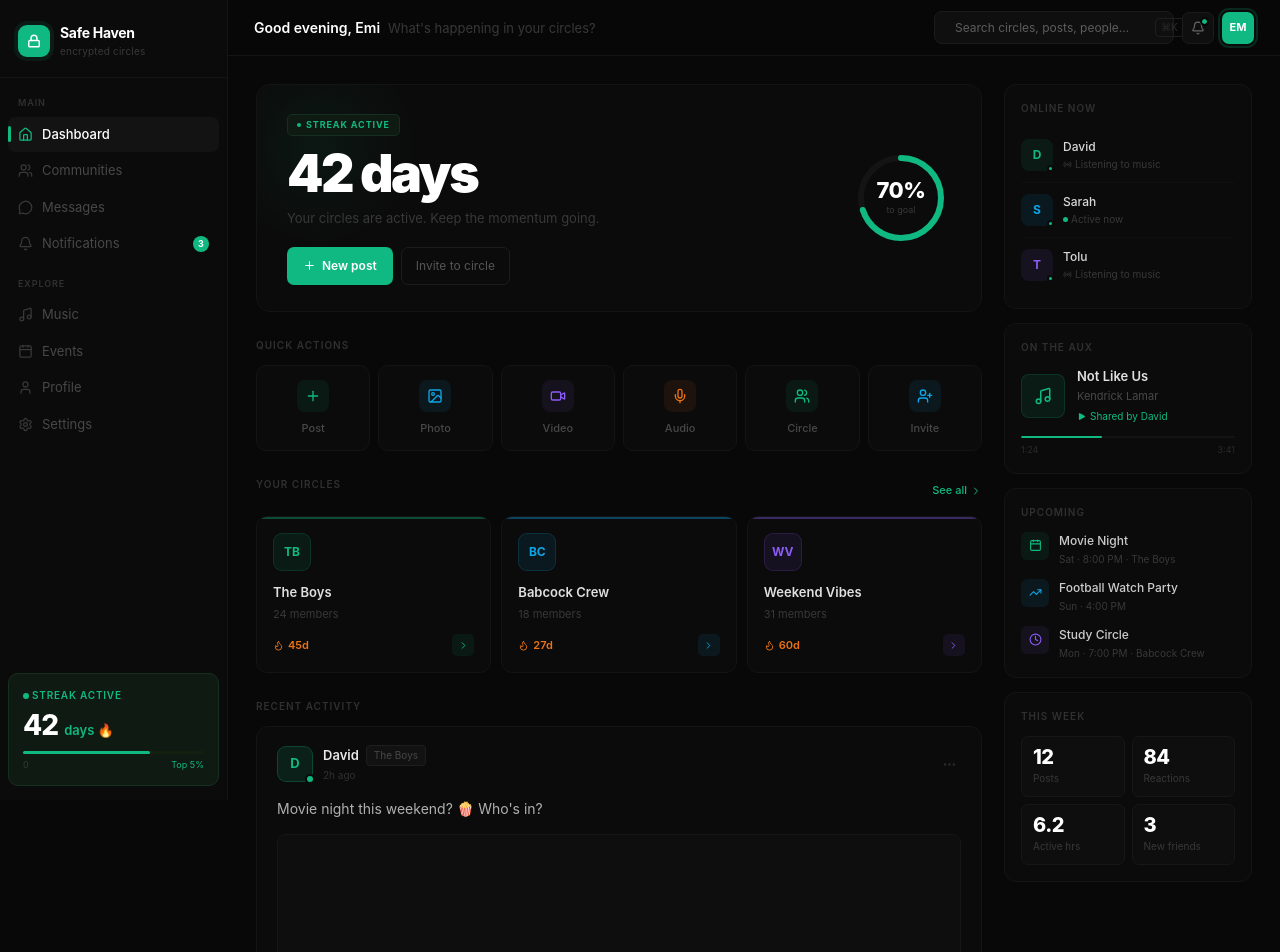
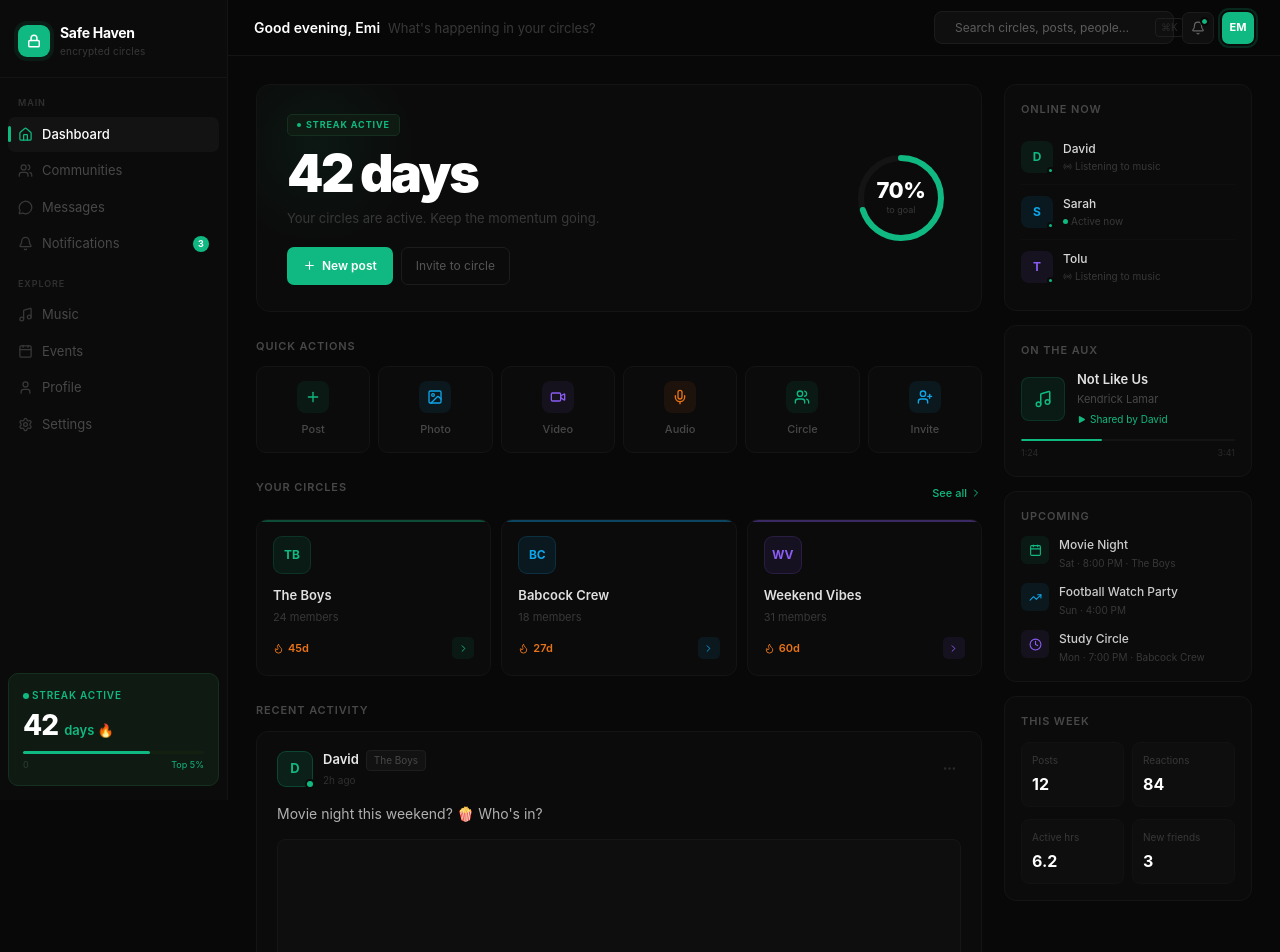
Before and after one commit to Billsthename22/Haven, a Next.js app: page /Dashboard in a window 1280 px wide. Shown: the top 952 px of the page. Built offline with nearby package versions, Linux system fonts and the light colour scheme.

Commit message:
fixed page

```diff
--- a/app/Dashboard/page.tsx
+++ b/app/Dashboard/page.tsx
@@ -5,8 +5,18 @@ import {
   Bell, Search, Plus, Users, MessageCircle, Home, Music,
   Calendar, Flame, Clock, Settings, User, Image as ImageIcon,
   Video, UserPlus, ChevronRight, Heart, Share2, Play, Lock,
-  Mic, MoreHorizontal, TrendingUp, Zap, BookOpen, Radio,
+  Mic, MoreHorizontal, TrendingUp, Radio,
 } from "lucide-react";
+
+// Sub-component for semantic markup and consistent section styling
+const SectionLabel = ({ children }: { children: React.ReactNode }) => (
+  <h2 style={{
+    fontSize: "11px", fontWeight: 600, color: "#484848",
+    textTransform: "uppercase", letterSpacing: "0.08em", marginBottom: "12px"
+  }}>
+    {children}
+  </h2>
+);
 
 const communities = [
   { name: "The Boys", members: 24, streak: 45, initials: "TB", hue: "#10b981" },
@@ -70,8 +80,10 @@ const weekStats = [
 
 export default function DashboardPage() {
   const [activeTab, setActiveTab] = useState("Dashboard");
-  const [likedPosts, setLikedPosts] = useState({ 0: false, 1: true });
-  const toggleLike = (i) => setLikedPosts(prev => ({ ...prev, [i]: !prev[i] }));
+  const [likedPosts, setLikedPosts] = useState<Record<number, boolean>>({ 0: false, 1: true });
+
+  // FIXED: Added typed parameter signature to satisfy TypeScript configuration rules
+  const toggleLike = (i: number) => setLikedPosts(prev => ({ ...prev, [i]: !prev[i] }));
 
   return (
     <div style={{
@@ -158,7 +170,6 @@ export default function DashboardPage() {
 
         {/* Nav */}
         <nav style={{ flex: 1, padding: "10px 8px", display: "flex", flexDirection: "column", gap: 1 }}>
-          {/* Section label */}
           <div style={{ fontSize: 9, fontWeight: 600, color: "#303030", textTransform: "uppercase", letterSpacing: "0.1em", padding: "8px 10px 6px" }}>Main</div>
           {navItems.slice(0,4).map(({ icon: Icon, label }) => {
             const active = activeTab === label;
@@ -219,10 +230,10 @@ export default function DashboardPage() {
         </div>
       </aside>
 
-      {/* ── Main ── */}
+      {/* ── Main Panel ── */}
       <main style={{ flex: 1, overflowY: "auto", minWidth: 0 }}>
 
-        {/* Header */}
+        {/* Sticky Header Bar */}
         <header style={{
           position: "sticky", top: 0, zIndex: 40,
           background: "rgba(8,8,8,0.96)", borderBottom: "1px solid #141414",
@@ -230,8 +241,7 @@ export default function DashboardPage() {
           display: "flex", alignItems: "center", justifyContent: "space-between",
         }}>
           <div style={{ display: "flex", alignItems: "center", gap: 10 }}>
-            {/* Mobile hamburger */}
-            <button className="sh-mobile-bar" onClick={() => {}} style={{
+            <button className="sh-mobile-bar" style={{
               width: 32, height: 32, borderRadius: 7, background: "#111", border: "1px solid #1c1c1c",
               cursor: "pointer", alignItems: "center", justifyContent: "center", color: "#666",
             }}>
@@ -255,7 +265,6 @@ export default function DashboardPage() {
               }} />
               <span style={{ fontSize: 10, color: "#2a2a2a", border: "1px solid #1e1e1e", borderRadius: 4, padding: "1px 5px" }}>⌘K</span>
             </div>
-            {/* Mobile search */}
             <button className="sh-mobile-bar" style={{
               width: 32, height: 32, borderRadius: 7, background: "#111", border: "1px solid #1c1c1c",
               cursor: "pointer", alignItems: "center", justifyContent: "center", color: "#666",
@@ -270,7 +279,6 @@ export default function DashboardPage() {
               <Bell size={14} color="#666" />
               <div style={{ position: "absolute", top: 6, right: 6, width: 5, height: 5, borderRadius: "50%", background: "#10b981", outline: "2px solid #080808" }} />
             </button>
-            {/* Avatar */}
             <div style={{
               width: 32, height: 32, borderRadius: 7, background: "#10b981",
               display: "flex", alignItems: "center", justifyContent: "center",
@@ -282,16 +290,15 @@ export default function DashboardPage() {
 
         <div className="sh-wrapper" style={{ maxWidth: 1080, margin: "0 auto", padding: "28px 28px 60px", display: "flex", gap: 22 }}>
 
-          {/* ── Left column ── */}
+          {/* ── Center Dashboard Stream ── */}
           <div style={{ flex: 1, minWidth: 0, display: "flex", flexDirection: "column", gap: 26 }}>
 
-            {/* Hero streak */}
+            {/* Main Engagement Card */}
             <div className="sh-hero" style={{
               background: "#0b0b0b", border: "1px solid #141414", borderRadius: 14,
               padding: "26px 30px", display: "flex", justifyContent: "space-between",
               gap: 20, overflow: "hidden", position: "relative",
             }}>
-              {/* Subtle glow */}
               <div style={{
                 position: "absolute", top: -40, left: -40, width: 200, height: 200,
                 borderRadius: "50%", background: "radial-gradient(circle, #10b98112 0%, transparent 70%)",
@@ -329,7 +336,6 @@ export default function DashboardPage() {
                   </button>
                 </div>
               </div>
-              {/* Streak ring visual */}
               <div style={{ flexShrink: 0, display: "flex", alignItems: "center", justifyContent: "center", position: "relative" }}>
                 <svg width="100" height="100" viewBox="0 0 100 100">
                   <circle cx="50" cy="50" r="40" fill="none" stroke="#141414" strokeWidth="6" />
@@ -344,7 +350,7 @@ export default function DashboardPage() {
               </div>
             </div>
 
-            {/* Quick actions */}
+            {/* Quick Actions Grid */}
             <div>
               <SectionLabel>Quick actions</SectionLabel>
               <div className="sh-actions-row" style={{ display: "grid", gridTemplateColumns: "repeat(6,1fr)", gap: 8 }}>
@@ -367,7 +373,7 @@ export default function DashboardPage() {
               </div>
             </div>
 
-            {/* Circles */}
+            {/* Encrypted Circles Section */}
             <div>
               <div style={{ display: "flex", justifyContent: "space-between", alignItems: "center", marginBottom: 12 }}>
                 <SectionLabel>Your circles</SectionLabel>
@@ -382,7 +388,6 @@ export default function DashboardPage() {
                     padding: "16px", cursor: "pointer", transition: "border-color 0.12s",
                     position: "relative", overflow: "hidden",
                   }}>
-                    {/* Top accent line */}
                     <div style={{ position: "absolute", top: 0, left: 0, right: 0, height: 2, background: c.hue + "60", borderRadius: "11px 11px 0 0" }} />
                     <div style={{
                       width: 38, height: 38, borderRadius: 9, background: c.hue + "18",
@@ -405,7 +410,7 @@ export default function DashboardPage() {
               </div>
             </div>
 
-            {/* Feed */}
+            {/* Global Recent Activity Feed */}
             <div>
               <SectionLabel>Recent activity</SectionLabel>
               <div style={{ display: "flex", flexDirection: "column", gap: 10 }}>
@@ -414,7 +419,6 @@ export default function DashboardPage() {
                     background: "#0b0b0b", border: "1px solid #141414", borderRadius: 12,
                     padding: "18px 20px", transition: "border-color 0.12s",
                   }}>
-                    {/* Post header */}
                     <div style={{ display: "flex", alignItems: "center", gap: 10, marginBottom: 14 }}>
                       <div style={{ position: "relative" }}>
                         <div style={{
@@ -441,7 +445,6 @@ export default function DashboardPage() {
 
                     <p style={{ color: "#b0b0b0", lineHeight: 1.65, marginBottom: 14, fontSize: 14 }}>{post.content}</p>
 
-                    {/* Image placeholder */}
                     <div style={{
                       aspectRatio: "16/9", borderRadius: 8, background: "#0e0e0e",
                       border: "1px solid #161616", display: "flex", alignItems: "center",
@@ -456,7 +459,6 @@ export default function DashboardPage() {
                       </div>
                     </div>
 
-                    {/* Actions */}
                     <div style={{ display: "flex", alignItems: "center", justifyContent: "space-between" }}>
                       <div style={{ display: "flex", gap: 4 }}>
                         <button onClick={() => toggleLike(i)} style={{
@@ -492,10 +494,10 @@ export default function DashboardPage() {
             </div>
           </div>
 
-          {/* ── Right sidebar ── */}
+          {/* ── Contextual Right Sidebar ── */}
           <div className="sh-right" style={{ width: 248, flexShrink: 0, flexDirection: "column", gap: 14 }}>
 
-            {/* Online now */}
+            {/* Online Status Monitor */}
             <div style={{ background: "#0b0b0b", border: "1px solid #141414", borderRadius: 12, padding: "16px 16px" }}>
               <SectionLabel>Online now</SectionLabel>
               <div style={{ display: "flex", flexDirection: "column", gap: 0 }}>
@@ -524,7 +526,7 @@ export default function DashboardPage() {
               </div>
             </div>
 
-            {/* Now playing */}
+            {/* Audio Stream Controller / Aux Monitor */}
             <div style={{ background: "#0b0b0b", border: "1px solid #141414", borderRadius: 12, padding: "16px" }}>
               <SectionLabel>On the aux</SectionLabel>
               <div style={{ display: "flex", gap: 12, alignItems: "center", marginBottom: 12 }}>
@@ -552,7 +554,7 @@ export default function DashboardPage() {
               </div>
             </div>
 
-            {/* Upcoming */}
+            {/* Upcoming Hub Schedule */}
             <div style={{ background: "#0b0b0b", border: "1px solid #141414", borderRadius: 12, padding: "16px" }}>
               <SectionLabel>Upcoming</SectionLabel>
               <div style={{ display: "flex", flexDirection: "column", gap: 12 }}>
@@ -573,60 +575,43 @@ export default function DashboardPage() {
               </div>
             </div>
 
-            {/* This week */}
+            {/* Weekly Insights Summary */}
             <div style={{ background: "#0b0b0b", border: "1px solid #141414", borderRadius: 12, padding: "16px" }}>
-              <SectionLabel>This week</SectionLabel>
-              <div style={{ display: "grid", gridTemplateColumns: "1fr 1fr", gap: 7 }}>
-                {weekStats.map(({ label, value }) => (
-                  <div key={label} style={{ background: "#0e0e0e", borderRadius: 7, padding: "10px 11px", border: "1px solid #171717" }}>
-                    <div style={{ fontSize: 20, fontWeight: 800, color: "#fff", letterSpacing: "-0.5px", lineHeight: 1 }}>{value}</div>
-                    <div style={{ fontSize: 10, color: "#383838", marginTop: 4 }}>{label}</div>
+              <SectionLabel>This Week</SectionLabel>
+              <div style={{ display: "grid", gridTemplateColumns: "1fr 1fr", gap: "12px 8px" }}>
+                {weekStats.map((stat, i) => (
+                  <div key={i} style={{ background: "#0e0e0e", padding: "10px", borderRadius: "8px", border: "1px solid #121212" }}>
+                    <div style={{ fontSize: "10px", color: "#383838", marginBottom: "4px" }}>{stat.label}</div>
+                    <div style={{ fontSize: "16px", fontWeight: 700, color: "#fff" }}>{stat.value}</div>
                   </div>
                 ))}
               </div>
             </div>
+
           </div>
         </div>
       </main>
 
-      {/* ── Mobile bottom nav ── */}
-      <div className="sh-mobile-bar" style={{
+      {/* Persistent Bottom Bar Dock Navigation For Smaller viewports */}
+      <nav className="sh-mobile-bar" style={{
         position: "fixed", bottom: 0, left: 0, right: 0, height: 64,
-        background: "rgba(11,11,11,0.97)", borderTop: "1px solid #141414",
-        backdropFilter: "blur(20px)", zIndex: 100,
-        alignItems: "center", justifyContent: "space-around",
-        padding: "0 8px 10px",
+        background: "rgba(11,11,11,0.85)", borderTop: "1px solid #141414",
+        backdropFilter: "blur(20px)", zIndex: 50, display: "none",
+        alignItems: "center", justifyContent: "space-around", padding: "0 10px"
       }}>
-        {[
-          { icon: Home, label: "Home" },
-          { icon: Users, label: "Circles" },
-          { icon: MessageCircle, label: "Messages" },
-          { icon: Music, label: "Music" },
-          { icon: User, label: "Profile" },
-        ].map(({ icon: Icon, label }) => {
-          const active = (label === "Home" && activeTab === "Dashboard") || activeTab === label;
+        {navItems.slice(0, 5).map(({ icon: Icon, label }) => {
+          const active = activeTab === label;
           return (
-            <button key={label} onClick={() => setActiveTab(label === "Home" ? "Dashboard" : label)} style={{
+            <button key={label} onClick={() => setActiveTab(label)} style={{
               background: "none", border: "none", display: "flex", flexDirection: "column",
-              alignItems: "center", gap: 4, cursor: "pointer",
-              color: active ? "#10b981" : "#383838", width: 52, padding: "8px 0 0",
+              alignItems: "center", gap: 4, color: active ? "#10b981" : "#484848", cursor: "pointer"
             }}>
-              <Icon size={19} color={active ? "#10b981" : "#383838"} />
-              <span style={{ fontSize: 9, fontWeight: active ? 600 : 400 }}>{label}</span>
+              <Icon size={18} />
+              <span style={{ fontSize: "9px", fontWeight: active ? 600 : 400 }}>{label}</span>
             </button>
           );
         })}
-      </div>
+      </nav>
     </div>
   );
 }
-
-// Helper: section label
-function SectionLabel({ children }) {
-  return (
-    <div style={{
-      fontSize: 10, fontWeight: 600, color: "#303030",
-      textTransform: "uppercase", letterSpacing: "0.1em", marginBottom: 12,
-    }}>{children}</div>
-  );
-}
```
